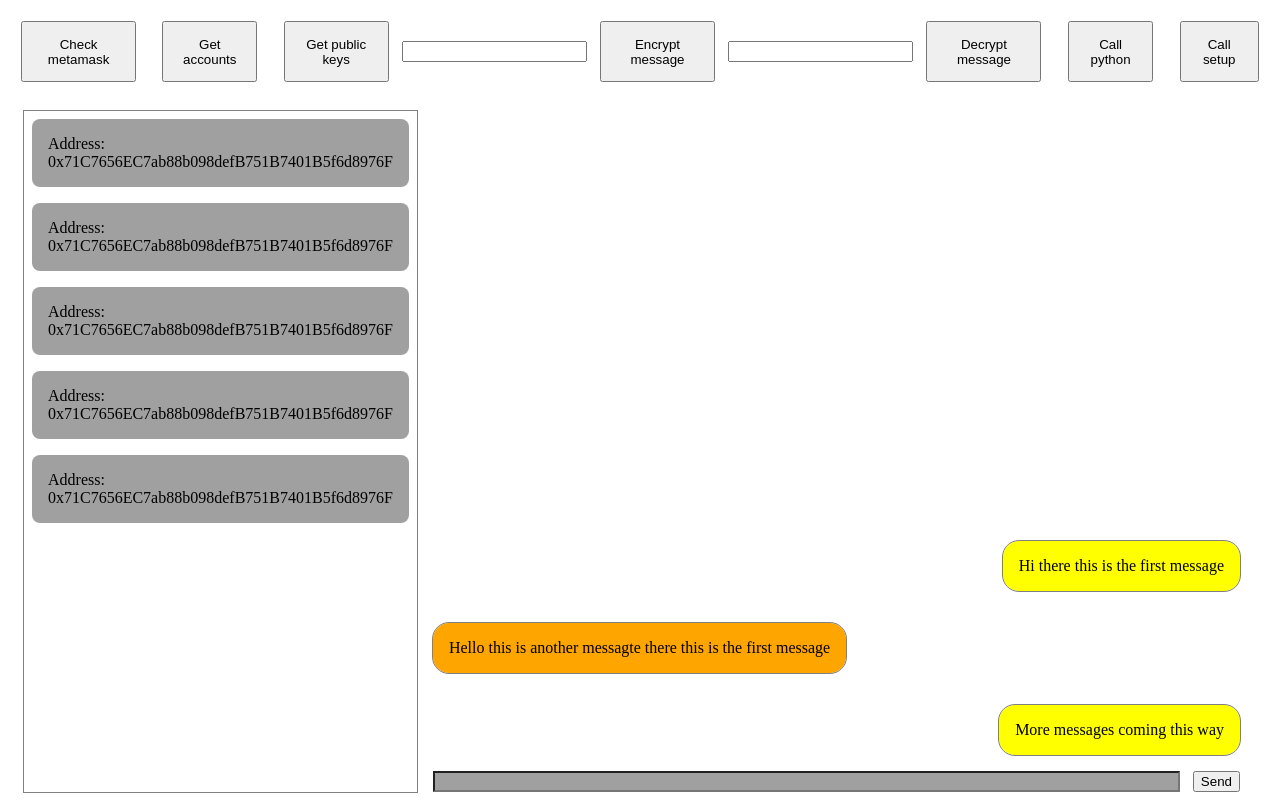
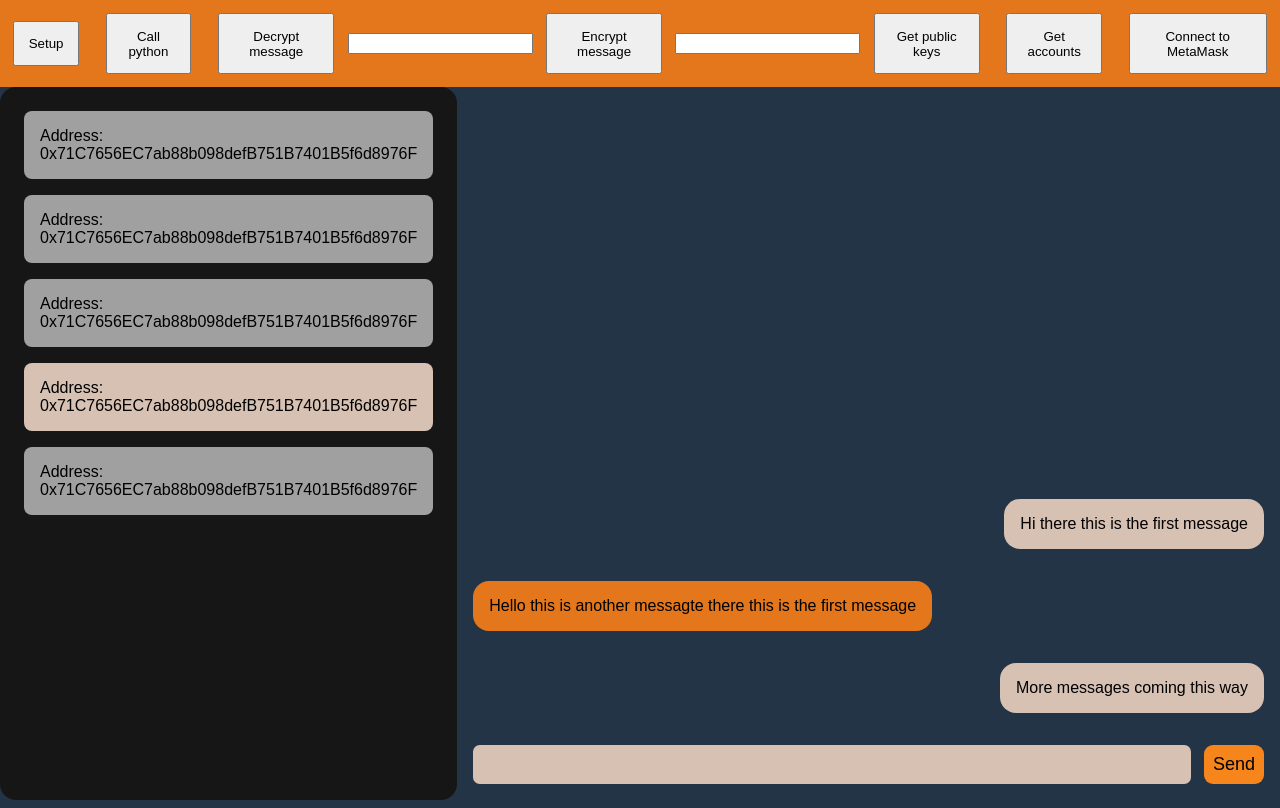
Before and after one commit to dvlasits/NYCMessaging, a Flask app: page / in a window 1280 px wide. Run offline with Flask 2, Linux system fonts and the light colour scheme; some libraries are stand-ins or nearby versions.

Commit message:
more progress on website

```diff
--- a/Encryption/static/styles.css
+++ b/Encryption/static/styles.css
@@ -1,11 +1,19 @@
 html {
     height: 100%;
+    font-family: sans-serif;
+
+    background-color: #233447;
+    margin: 0;
+    padding: 0;
 }
 
 body {
     height: 100%;
     display: grid;
     grid-template-rows: auto 1fr;
+
+    margin: 0;
+    padding: 0;
 }
 
 #main {
@@ -17,17 +25,19 @@ body {
     display: grid;
     grid-template-columns: 1fr 5fr;
     grid-template-rows: 1fr auto;
-
-    padding: 1em;
 }
 
 #contacts {
     display: flex;
     flex-direction: column;
-    outline: 1px solid gray;
+    padding: 1em;
 
     grid-column: 1/2;
     grid-row: 1/3;
+
+    border-radius: 1em;
+
+    background-color: #161616;
 }
 
 #contacts > div {
@@ -47,13 +57,14 @@ body {
     grid-column: 2/3;
     grid-row: 1/2;
 
-    justify-content: flex-end
+    justify-content: flex-end;
+
+    background-color: #233447;
 }
 
 .message-left {
-    outline: 1px gray solid;
     align-self: end;
-    background-color: yellow;
+    background-color: #d7c1b3;
 
     padding: 1em;
     margin: 1em;
@@ -61,9 +72,8 @@ body {
 }
 
 .message-right {
-    outline: 1px gray solid;
     align-self: start;
-    background-color: orange;
+    background-color: #e4761b;
 
     padding: 1em;
     margin: 1em;
@@ -73,18 +83,46 @@ body {
 #write-message{
     display: grid;
     grid-template-columns: 1fr auto;
-    padding-left: 1em;
-    padding-right: 1em;
+    padding: 1em;
+
+    background-color: #233447;
+
+
 }
 
 #write-message > input{
-    background-color: #a0a0a0;
+    background-color: #d7c1b3;
     margin-right: 1em;
+
+    border: 0;
+    box-shadow: none;
+
+    border-radius: 0.5em;
+    padding-right: 1em;
+    padding-left: 1em;
+}
+
+#write-message > button {
+    background-color: #f6851b;
+    padding: 0.5em;
+    border-radius: 0.5em;
+
+    border: 0;
+    box-shadow: none;
+
+    font-size: large;
+    text-transform: capitalize;
+
+    cursor: pointer;
 }
 
 #top-buttons {
     display: flex;
     align-items: center;
+
+    flex-direction: row-reverse;
+
+    background-color: #e4761b;
 }
 
 #top-buttons > button {
@@ -92,3 +130,7 @@ body {
     margin: 1em;
 
 }
+
+#contacts > div.active {
+    background-color: #d7c1b3;
+}
--- a/Encryption/templates/index.html
+++ b/Encryption/templates/index.html
@@ -116,7 +116,9 @@
 
                 //triggered when the response is completed
                 xhr.onload = function() {
-                    console.log(xhr.responseText)
+                    console.log(xhr.responseText);
+                    document.getElementById('setup-btn').textContent  = "Success!";
+                    document.getElementById('setup-btn').style.backgroundColor = "#11bf3d";
                 }
 
                 //send the Http request
@@ -126,7 +128,7 @@
     </head>
     <body>
         <div id="top-buttons">
-            <button onclick="check_metamask()">Check metamask</button>
+            <button onclick="check_metamask()">Connect to MetaMask</button>
             <button onclick="get_accounts()">Get accounts</button>
             <button onclick="get_public_keys()">Get public keys</button>
             <input type="text" id="encrypt-input"/>
@@ -135,7 +137,7 @@
             <button onclick="decrypt(document.getElementById('decrypt-input').value)">Decrypt message</button>
             <button onclick="call_python()">Call python</button>
 
-            <button onclick="call_setup()">Call setup</button>
+            <button id="setup-btn" onclick="call_setup()">Setup</button>
         </div>
 
       <div id="main">
@@ -152,7 +154,7 @@
                 <span>Address:</span>
                 <span>0x71C7656EC7ab88b098defB751B7401B5f6d8976F</span>
             </div>
-            <div>
+            <div class="active">
                 <span>Address:</span>
                 <span>0x71C7656EC7ab88b098defB751B7401B5f6d8976F</span>
             </div>
```
